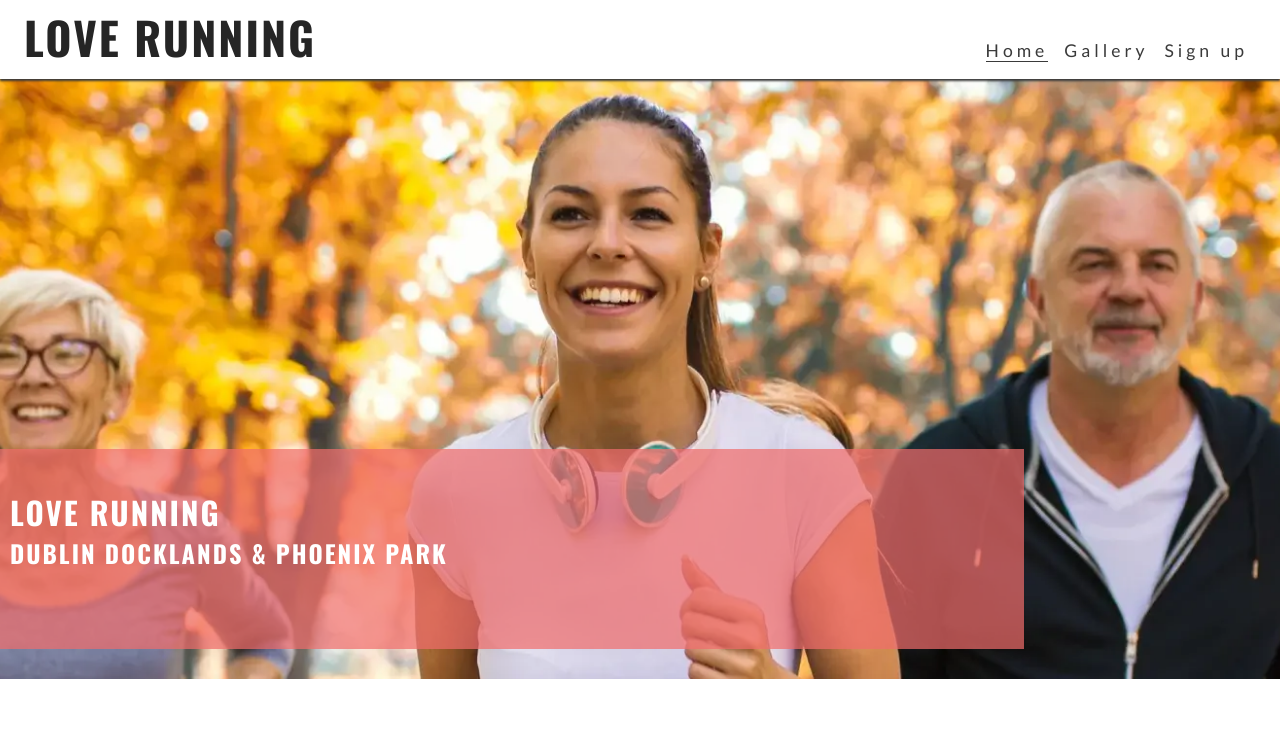
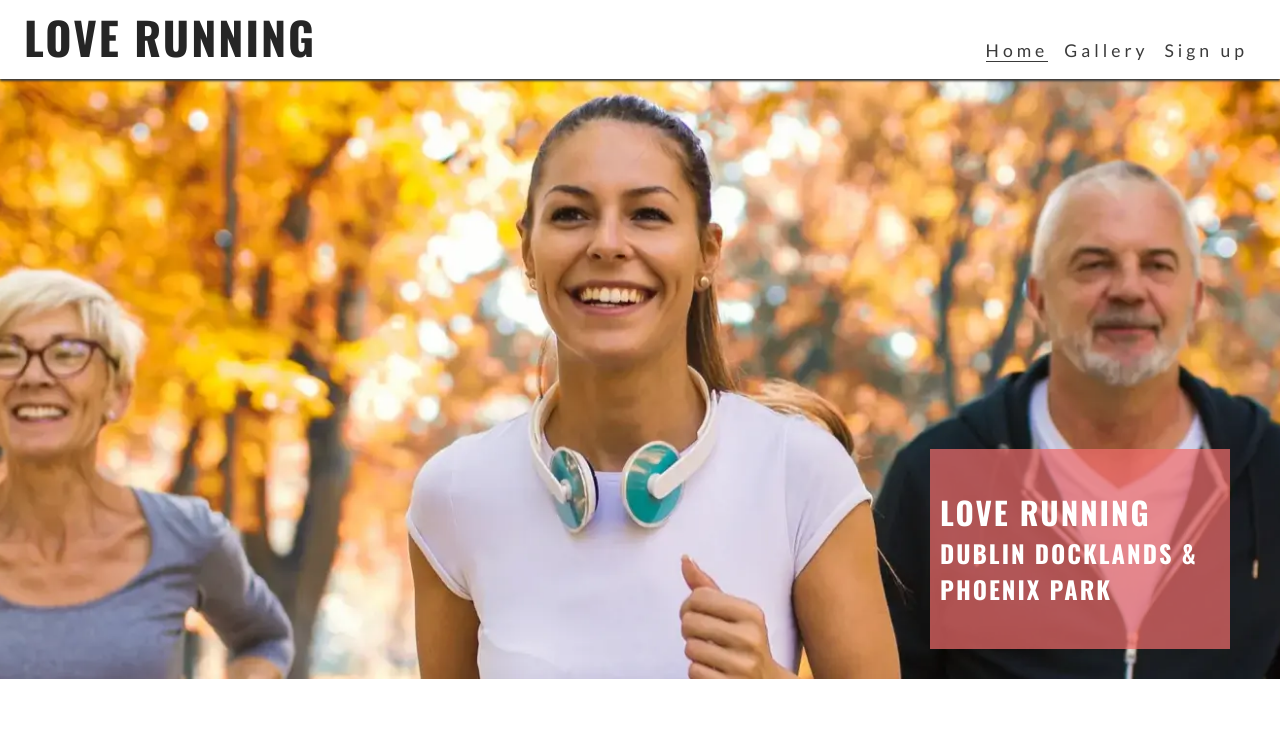
Before and after one commit to Bonafs/love-running, a plain HTML site: page index.html in a window 1280 px wide. Shown: the top 749 px of the page. Drawn offline with nearby package versions, Linux system fonts and the light colour scheme.

Commit message:
set cover-text width and position it to the right.

```diff
--- a/assets/css/styles.css
+++ b/assets/css/styles.css
@@ -156,6 +156,12 @@ main {
         /* Push main content down to accommodate larger header */
         margin-top: 79px;
     }
+
+    /* Hero image */
+    #cover-text {
+        width: 300px;
+        right: 50px;
+    }
 }
 
     /* Large devices (laptops and desktops, 992px and up) */
```
